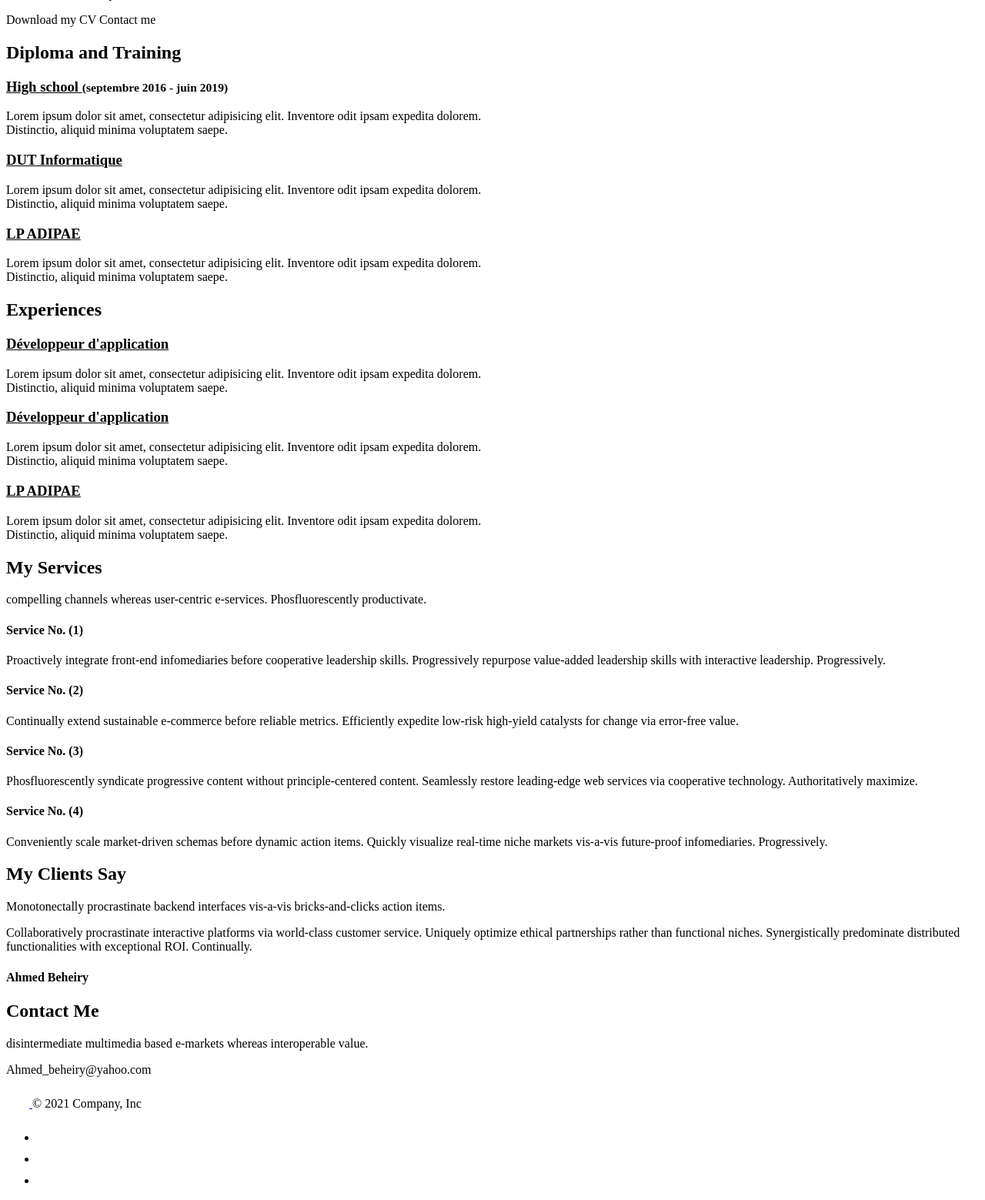
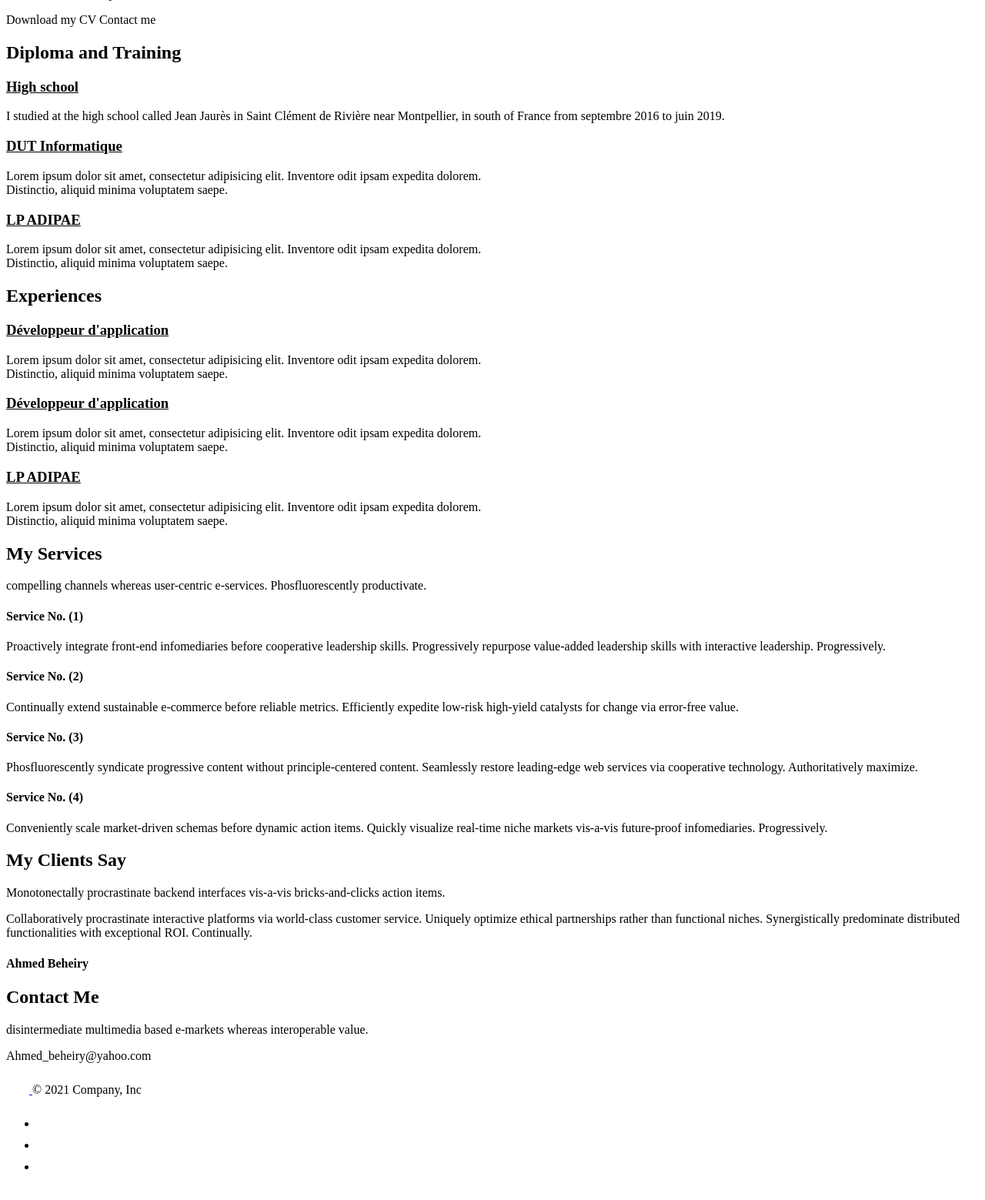
Before and after one commit to maxime-poujol/e-portfolio, a Symfony app: template templates/default/journey.html.twig in a window 1280 px wide. Shown: the part 1660-3219 px from the top of the page at 77% size. After the commit the page ends 3179 px from the top, so only its background shows below. Run offline with Twig, Linux system fonts and the light colour scheme; the template is opened without the code that fills it, so the values that code supplies are empty; some libraries are stand-ins or nearby versions.

Commit message:
flying bird

```diff
--- a/assets/styles/app.scss
+++ b/assets/styles/app.scss
@@ -44,6 +44,10 @@
   background-image: $gradient;
 }
 
+.color-white{
+  color: white;
+}
+
 .btn-1{
   color: white;
   background-color: $color-1;
--- a/templates/default/journey.html.twig
+++ b/templates/default/journey.html.twig
@@ -66,19 +66,25 @@
             </div>
         </section>
         <section id="diplomaAndTrainig" class="py-5 bg-color">
-            <div class="container">
+            <div class="container color-white">
                 <div class="text-center py-1">
                     <h2>Diploma and Training</h2>
                 </div>
                 <div>
-                    <h3 class="h4"><u>High school </u><small>(septembre 2016 - juin 2019)</small></h3>
-                    <p>Lorem ipsum dolor sit amet, consectetur adipisicing elit. Inventore odit ipsam expedita
-                        dolorem.<br/> Distinctio, aliquid minima voluptatem saepe.</p>
+                    <h3 class="h4"><u>High school </u></h3>
+                    <div class="container">
+                        <p>I studied at the high school called Jean Jaurès in Saint Clément de Rivière near Montpellier,
+                            in south of France from septembre 2016 to juin 2019. </p>
+                    </div>
+
                 </div>
                 <div>
                     <h3 class="h4"><u>DUT Informatique</u></h3>
-                    <p>Lorem ipsum dolor sit amet, consectetur adipisicing elit. Inventore odit ipsam expedita
-                        dolorem.<br/> Distinctio, aliquid minima voluptatem saepe.</p>
+                    <div class="container">
+                        <p>Lorem ipsum dolor sit amet, consectetur adipisicing elit. Inventore odit ipsam expedita
+                            dolorem.<br/> Distinctio, aliquid minima voluptatem saepe.</p>
+                    </div>
+
                 </div>
                 <div>
                     <h3 class="h4"><u>LP ADIPAE</u></h3>
```
